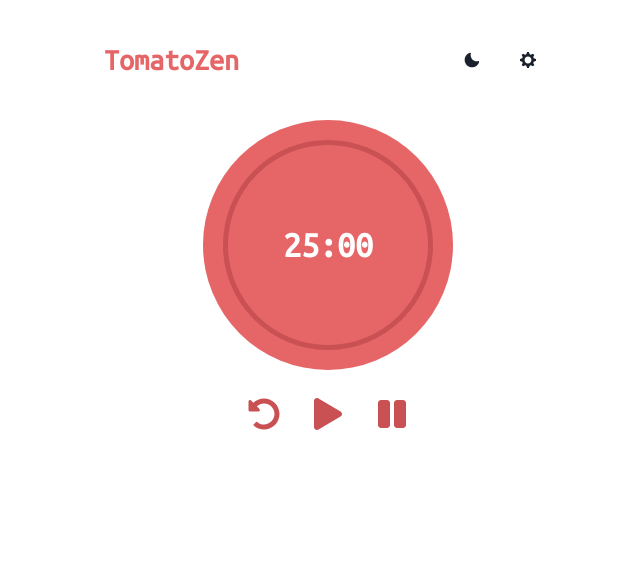
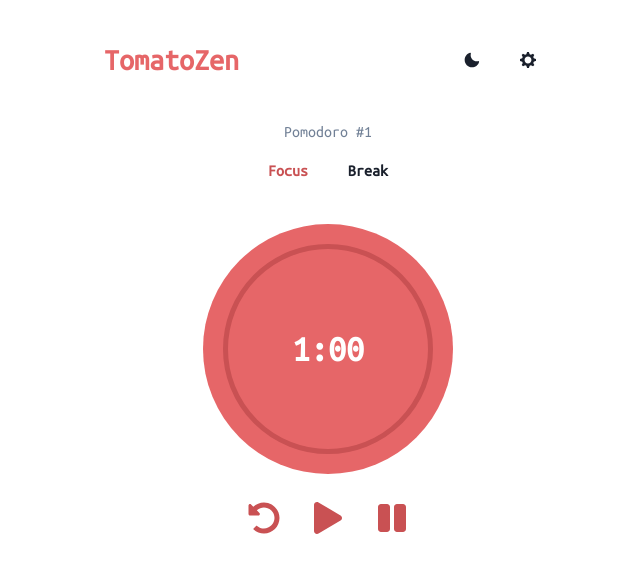
Before and after one commit to byandrev/tomatozen, a React (Vite) app: page / in a window 1280 px wide. Shown: the top 572 px of the page, without its empty margins (312-952 px from the left). Built offline with nearby package versions, Linux system fonts and the light colour scheme.

Commit message:
create timer: start, restart and stop

```diff
--- a/package.json
+++ b/package.json
@@ -16,6 +16,7 @@
     "@emotion/styled": "^11.11.0",
     "@fontsource/ubuntu-mono": "^5.0.2",
     "framer-motion": "^10.12.16",
+    "prop-types": "^15.8.1",
     "react": "^18.2.0",
     "react-dom": "^18.2.0",
     "react-icons": "^4.9.0"
--- a/src/components/Pomodoro.jsx
+++ b/src/components/Pomodoro.jsx
@@ -1,60 +1,15 @@
-import { Box, Flex, Stack, Text, useTheme, Button } from "@chakra-ui/react";
-import { FaPlay, FaPause, FaUndoAlt } from "react-icons/fa";
+import { Stack } from "@chakra-ui/react";
+import PomodoroState from "./PomodoroState";
+import PomodoroActions from "./PomodoroActions";
+import PomodoroTimer from "./PomodoroTimer";
 
 function Pomodoro() {
-  const theme = useTheme();
-
   return (
     <Stack>
-      <Box
-        w="250px"
-        h="250px"
-        bg="brand.light"
-        borderRadius="full"
-        position="relative"
-        _before={{
-          content: "''",
-          display: "block",
-          position: "absolute",
-          top: "50%",
-          left: "50%",
-          transform: "translate(-50%, -50%)",
-          width: "80%",
-          height: "80%",
-          border: `5px solid ${theme.colors.brand.base}`,
-          borderRadius: "50%",
-        }}
-      >
-        <Flex h="100%" justifyContent="center" alignItems="center">
-          <Text fontSize="4xl" fontWeight="bold" color="white">
-            25:00
-          </Text>
-        </Flex>
-      </Box>
+      <PomodoroState />
+      <PomodoroTimer />
       <Stack mt={4}>
-        <Flex justifyContent="center">
-          <Button
-            variant="ghost"
-            color="brand.base"
-            leftIcon={<FaUndoAlt />}
-            iconSpacing={0}
-            fontSize="2rem"
-          ></Button>
-          <Button
-            variant="ghost"
-            color="brand.base"
-            leftIcon={<FaPlay />}
-            iconSpacing={0}
-            fontSize="2rem"
-          ></Button>
-          <Button
-            variant="ghost"
-            color="brand.base"
-            leftIcon={<FaPause />}
-            iconSpacing={0}
-            fontSize="2rem"
-          ></Button>
-        </Flex>
+        <PomodoroActions />
       </Stack>
     </Stack>
   );
--- /dev/null
+++ b/src/components/PomodoroActions.jsx
@@ -0,0 +1,38 @@
+import { Button, Flex } from "@chakra-ui/react";
+import { FaPlay, FaPause, FaUndoAlt } from "react-icons/fa";
+import useTimer from "../hooks/useTimer";
+
+function PomodoroActions() {
+  const { handleStart, handleStop, handleRestart } = useTimer();
+
+  return (
+    <Flex justifyContent="center">
+      <Button
+        variant="ghost"
+        color="brand.base"
+        leftIcon={<FaUndoAlt />}
+        iconSpacing={0}
+        fontSize="2rem"
+        onClick={handleRestart}
+      ></Button>
+      <Button
+        variant="ghost"
+        color="brand.base"
+        leftIcon={<FaPlay />}
+        iconSpacing={0}
+        fontSize="2rem"
+        onClick={handleStart}
+      ></Button>
+      <Button
+        variant="ghost"
+        color="brand.base"
+        leftIcon={<FaPause />}
+        iconSpacing={0}
+        fontSize="2rem"
+        onClick={handleStop}
+      ></Button>
+    </Flex>
+  );
+}
+
+export default PomodoroActions;
--- /dev/null
+++ b/src/components/PomodoroState.jsx
@@ -0,0 +1,22 @@
+import { Stack, Button, Text } from "@chakra-ui/react";
+import useTimer from "../hooks/useTimer";
+
+function PomodoroState() {
+  const { counter, isFocus } = useTimer();
+
+  return (
+    <>
+      <Text textAlign="center" color="gray.500">Pomodoro #{counter}</Text>
+      <Stack direction="row" justifyContent="center" mb={6}>
+        <Button variant="ghost" color={`${isFocus && "brand.base"}`}>
+          Focus
+        </Button>
+        <Button variant="ghost" color={`${!isFocus && "brand.base"}`}>
+          Break
+        </Button>
+      </Stack>
+    </>
+  );
+}
+
+export default PomodoroState;
--- /dev/null
+++ b/src/components/PomodoroTimer.jsx
@@ -0,0 +1,37 @@
+import { Box, Flex, Text, useTheme } from "@chakra-ui/react";
+import useTimer from "../hooks/useTimer";
+
+function PomodoroTimer() {
+  const theme = useTheme();
+  const { timeDisplay } = useTimer();
+
+  return (
+      <Box
+        w="250px"
+        h="250px"
+        bg="brand.light"
+        borderRadius="full"
+        position="relative"
+        _before={{
+          content: "''",
+          display: "block",
+          position: "absolute",
+          top: "50%",
+          left: "50%",
+          transform: "translate(-50%, -50%)",
+          width: "80%",
+          height: "80%",
+          border: `5px solid ${theme.colors.brand.base}`,
+          borderRadius: "50%",
+        }}
+      >
+        <Flex h="100%" justifyContent="center" alignItems="center">
+          <Text fontSize="4xl" fontWeight="bold" color="white">
+            {timeDisplay}
+          </Text>
+        </Flex>
+      </Box>
+  );
+}
+
+export default PomodoroTimer;
--- /dev/null
+++ b/src/context/Context.jsx
@@ -0,0 +1,91 @@
+import { useState } from "react";
+import { createContext } from "react";
+import PropTypes from "prop-types";
+
+export const Context = createContext();
+
+export default function ContextProvider({ children }) {
+  const [isFocus, setIsFocus] = useState(true);
+  const [counter, setCounter] = useState(1);
+  const [time, setTime] = useState(null);
+  const [timeFocus, setTimeFocus] = useState(1);
+  const [timeBreak, setTimeBreak] = useState(5);
+  const [timeDisplay, setTimeDisplay] = useState(`${timeFocus}:00`);
+  const [intervalId, setIntervalId] = useState(0);
+  const [running, setRunning] = useState(false);
+
+  const getTimeInSeg = (time) => {
+    const splited = time.split(":");
+    return parseInt(splited[0])*60 + parseInt(splited[1]);
+  }
+
+  const startTimer = (restart = false, timeInMin = (isFocus ? timeFocus : timeBreak)) => {
+    let seconds = null;
+
+    if (restart) {
+      clearInterval(intervalId);
+      setIntervalId(0);
+    } else if (intervalId) {
+      clearInterval(intervalId);
+      setIntervalId(0);
+      return;
+    }
+
+    if (!restart) seconds = time ? time-1 : timeInMin*60;
+    else seconds = timeInMin*60;
+
+    const newIntervalId = setInterval(() => {
+      let minutesRemaining = Math.floor(seconds / 60);
+      let secondsRemaining = seconds % 60;
+
+      if (secondsRemaining < 10) secondsRemaining = '0' + secondsRemaining;
+      setTimeDisplay(minutesRemaining + ":" + secondsRemaining);
+
+      seconds--;
+
+      if (seconds < 0) {
+        if (!isFocus) {
+          setCounter(val => val+1);
+        }
+
+        setIsFocus(!isFocus);
+
+        clearInterval(newIntervalId);
+        setIntervalId(0);
+        setRunning(false);
+        setTimeDisplay(`${timeBreak}:00`);
+        return;
+      }
+    }, 1000);
+
+    setIntervalId(newIntervalId);
+  };
+
+  const clearTimer = () => {
+    startTimer();
+  }
+
+  const restartTimer = () => {
+    startTimer(true);
+  }
+
+  const value = {
+    counter,
+    isFocus,
+    timeDisplay,
+    setIsFocus,
+    startTimer,
+    setTime,
+    getTimeInSeg,
+    clearTimer,
+    running,
+    setRunning,
+    restartTimer,
+  };
+
+  return <Context.Provider value={value}>{children}</Context.Provider>;
+}
+
+ContextProvider.propTypes = {
+  children: PropTypes.node,
+};
--- /dev/null
+++ b/src/hooks/useTimer.js
@@ -0,0 +1,49 @@
+import { useContext } from "react";
+import { Context } from "../context/Context";
+
+function useTimer() {
+  const {
+    counter,
+    timeDisplay,
+    isFocus,
+    setTime,
+    getTimeInSeg,
+    startTimer,
+    clearTimer,
+    running,
+    setRunning,
+    restartTimer,
+  } = useContext(Context);
+
+  const handleStart = () => {
+    if (!running) {
+      setRunning(true);
+      startTimer();
+    }
+  };
+
+  const handleStop = () => {
+    if (running) {
+      setTime(getTimeInSeg(timeDisplay));
+      clearTimer();
+      setRunning(false);
+    }
+  };
+
+  const handleRestart = () => {
+    setRunning(true);
+    setTime(null);
+    restartTimer();
+  };
+
+  return {
+    counter,
+    timeDisplay,
+    isFocus,
+    handleStop,
+    handleStart,
+    handleRestart,
+  };
+}
+
+export default useTimer;
--- a/src/main.jsx
+++ b/src/main.jsx
@@ -3,11 +3,14 @@ import React from "react";
 import ReactDOM from "react-dom/client";
 import App from "./App.jsx";
 import theme from "./theme";
+import ContextProvider from "./context/Context.jsx";
 
 ReactDOM.createRoot(document.getElementById("root")).render(
   <React.StrictMode>
     <ChakraProvider theme={theme}>
-      <App />
+      <ContextProvider>
+        <App />
+      </ContextProvider>
     </ChakraProvider>
   </React.StrictMode>
 );
```
